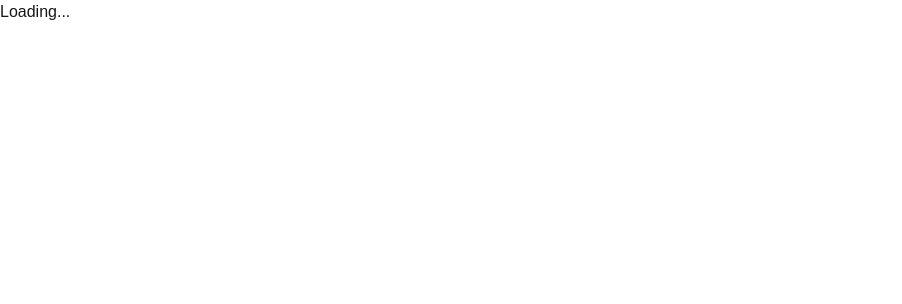
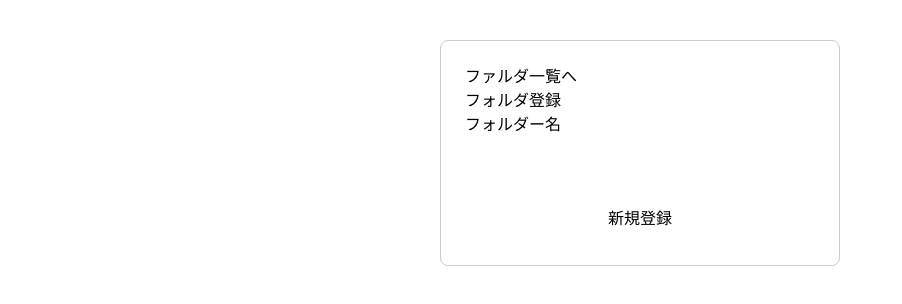
Before and after one commit to kazuki47/study_support, a Next.js app: page /anki/folder in a window 1280 px wide. Shown: the top 304 px of the page, without its empty margins (0-902 px from the left). Built offline with nearby package versions, Linux system fonts and the light colour scheme.

Commit message:
フォルダとカードの登録機能を追加し、APIのURLを修正しました。

```diff
--- a/pages/anki/card/folder.tsx
+++ b/pages/anki/card/folder.tsx
@@ -0,0 +1,66 @@
+import { useEffect, useState } from "react";
+import Link from "next/link.js";
+import { useRouter } from "next/router";
+type folderData = {
+  id: number[];
+  question: string[];
+    answer: string[];
+};
+
+export default function Getall() {
+    const router = useRouter();
+  const [card, setCard] = useState<folderData>({ id: [], question: [] , answer: [] });
+
+  const Click =  (id: number) => {
+    router.push({
+        pathname: "/anki/folder/folder",
+        query: { id: id }
+        });
+  };
+
+  // Fetch data from the API
+  const fetchData = async () => {
+    try {
+      const res = await fetch("http://localhost:5000/learn/getall", {
+        method: "POST",
+        credentials: "include",
+        headers: { "Content-Type": "application/json" },
+        body: JSON.stringify({ "id": router.query.id })
+      });
+
+      if (!res.ok) {
+        console.error("Error: Failed to fetch data from API");
+        return;
+      }
+
+      const result = await res.json();
+      setCard(result);
+    } catch (error) {
+      console.error("Error occurred:", error);
+    }
+  };
+
+  // useEffectでfetchDataを呼び出す
+  useEffect(() => {
+    fetchData();
+  }, []);
+
+  return (
+    <div style={{ maxWidth: 800, margin: "40px auto", padding: 24, border: "1px solid #ccc", borderRadius: 8, color: "black" }}>
+
+      <div >
+        <Link href={{pathname: "/anki/card_put/folder",query: { id: router.query.id} }} >
+          カード登録ページ
+        </Link>
+      </div>
+      <div>
+  {Array.isArray(card.question) &&
+    card.question.map((item, idx) => (
+      <button  onClick={() => Click(card.id[idx])}>
+        {item}
+      </button>
+    ))}
+</div>
+    </div>
+  );
+}
--- a/pages/anki/card_put/folder.tsx
+++ b/pages/anki/card_put/folder.tsx
@@ -0,0 +1,91 @@
+import React, { useState } from "react";
+import { useRouter } from "next/router";
+
+
+const Cardput = () => {
+    const router = useRouter();
+  const [question, setQuestion] = useState("");
+    const [answer, setAnswer] = useState("");
+
+
+
+  const handleSubmit = async(e: React.FormEvent) => {
+    e.preventDefault();
+
+    if (!question || !answer) {
+      alert("全ての項目を入力してください。");
+      return;
+    }
+
+
+    // ここでサインアップ処理を実装
+    try {
+        const res = await fetch("http://localhost:5000/learn/makecard", {
+            method: "POST",
+            headers: { "Content-Type": "application/json" },
+            credentials: "include",
+            body: JSON.stringify({"question": question, "answer": answer, "fid": router.query.id }),
+        });
+
+        if (!res.ok) {
+            console.error("Error: Failed to fetch data from API");
+            return;
+        }
+
+        const result = await res.json();
+
+        console.log("API Responseda:", result.msg);
+        if (result.msg === "ok") {
+            alert("カードを追加しました");
+            router.push({
+                pathname: "/anki/card/folder",
+                query: { id: router.query.id }
+                });
+        }
+
+
+    } catch (error) {
+        console.error("Error occurred:", error);
+    }
+
+
+
+  };
+
+  return (
+    <div style={{ maxWidth: 400, margin: "40px auto", padding: 24, border: "1px solid #ccc", borderRadius: 8,color: "black"  }}>
+      <h2>新規登録</h2>
+      <form onSubmit={handleSubmit}>
+        <div style={{ marginBottom: 16 }}>
+            <label>
+                質問<br />
+                <input
+                type="text"
+                value={question}
+                onChange={e => setQuestion(e.target.value)}
+                style={{ width: "100%", padding: 8, marginTop: 4 }}
+                required
+                />
+            </label>
+          <label>
+
+            答え<br />
+            <input
+              type="text"
+              value={answer}
+              onChange={e => setAnswer(e.target.value)}
+              style={{ width: "100%", padding: 8, marginTop: 4 }}
+              required
+            />
+          </label>
+        </div>
+
+
+
+        <button type="submit" style={{ width: "100%", padding: 10 }}>新規登録</button>
+      </form>
+    </div>
+  );
+};
+
+export default Cardput;
--- a/pages/anki/folder/folder.tsx
+++ b/pages/anki/folder/folder.tsx
@@ -0,0 +1,19 @@
+import Link from "next/link";
+import { useRouter } from "next/router";
+import React from "react";
+
+
+export default function Folder() {
+
+    const router = useRouter();
+    const { id} = router.query;
+
+
+
+    return (
+      <div className="p-4">
+        <Link href={{pathname: "/anki/card/folder",query: { id: id} }} className="text-blue-500 hover:underline mb-4 block">登録カード一覧</Link>
+        <Link href={{pathname: "/anki/game",query: { id: id} }} className="text-blue-500 hover:underline mb-4 block">ゲーム開始</Link>
+      </div>
+    );
+  }
--- a/pages/anki/folder/index.tsx
+++ b/pages/anki/folder/index.tsx
@@ -1,18 +1,79 @@
+import React, { useState } from "react";
+import Link from "next/link";
 import { useRouter } from "next/router";
 
-export default function Folder() {
+const Makefolder = () => {
+  const [foloder, setFoloder] = useState("");
 
-    const router = useRouter();
-    const { id} = router.query;
+  const router = useRouter();
 
-    if (!id) {
-        return <div>Loading...</div>;
-      }
+  const handleSubmit = async(e: React.FormEvent) => {
+    e.preventDefault();
+    if (!foloder) {
+      alert("全ての項目を入力してください。");
+      return;
+    }
 
-    return (
-      <div className="p-4">
-        <h1 className="text-xl font-bold mb-4 text-black">結果表示</h1>
-        <p className="text-black" >結果url: {id}</p>
-      </div>
-    );
-  }
+    // ここでサインアップ処理を実装
+    try {
+        const res = await fetch("http://localhost:5000/learn/folder", {
+            method: "POST",
+            headers: { "Content-Type": "application/json" },
+            credentials: "include",
+            body: JSON.stringify({"folder": foloder }),
+        });
+
+        if (!res.ok) {
+            console.error("Error: Failed to fetch data from API");
+            return;
+        }
+
+        const result = await res.json();
+
+        console.log("API Responseda:", result.msg);
+        if (result.msg === "ok") {
+            alert("フォルダを追加しました");
+            router.push({
+              pathname: "/anki"
+          });
+
+
+        }
+
+
+    } catch (error) {
+        console.error("Error occurred:", error);
+    }
+
+
+
+  };
+
+  return (
+    <div style={{ maxWidth: 400, margin: "40px auto", padding: 24, border: "1px solid #ccc", borderRadius: 8,color: "black"  }}>
+      <Link href="/anki" style={{ textAlign: "center", marginBottom: 24 }}>ファルダ一覧へ</Link>
+      <h2>フォルダ登録</h2>
+      <form onSubmit={handleSubmit}>
+        <div style={{ marginBottom: 16 }}>
+            <label>
+                フォルダー名<br />
+                <input
+                type="text"
+                value={foloder}
+                onChange={e => setFoloder(e.target.value)}
+                style={{ width: "100%", padding: 8, marginTop: 4 }}
+                required
+                />
+            </label>
+
+
+
+        </div>
+
+        <button type="submit" style={{ width: "100%", padding: 10 }}>新規登録</button>
+      </form>
+    </div>
+  );
+};
+
+export default Makefolder;
--- a/pages/anki/index.tsx
+++ b/pages/anki/index.tsx
@@ -20,7 +20,7 @@ export default function Blog() {
   // Fetch data from the API
   const fetchData = async () => {
     try {
-      const res = await fetch("http://127.0.0.1:5000/learn/getfolder", {
+      const res = await fetch("http://localhost:5000/learn/getfolder", {
         method: "GET",
         credentials: "include",
         headers: { "Content-Type": "application/json" },
@@ -44,7 +44,7 @@ export default function Blog() {
   }, []);
 
   return (
-    <div>
+    <div style={{ maxWidth: 800, margin: "40px auto", padding: 24, border: "1px solid #ccc", borderRadius: 8, color: "black" }}>
 
       <div >
         <Link href="/anki/folder" >
--- a/pages/login/logout.tsx
+++ b/pages/login/logout.tsx
@@ -12,7 +12,7 @@ const Logout = () => {
 
 
     try {
-        const res = await fetch("http://127.0.0.1:5000/account/logout", {
+        const res = await fetch("http://localhost:5000/account/logout", {
             method: "GET",
             headers: { "Content-Type": "application/json" },
             credentials: "include"
```
